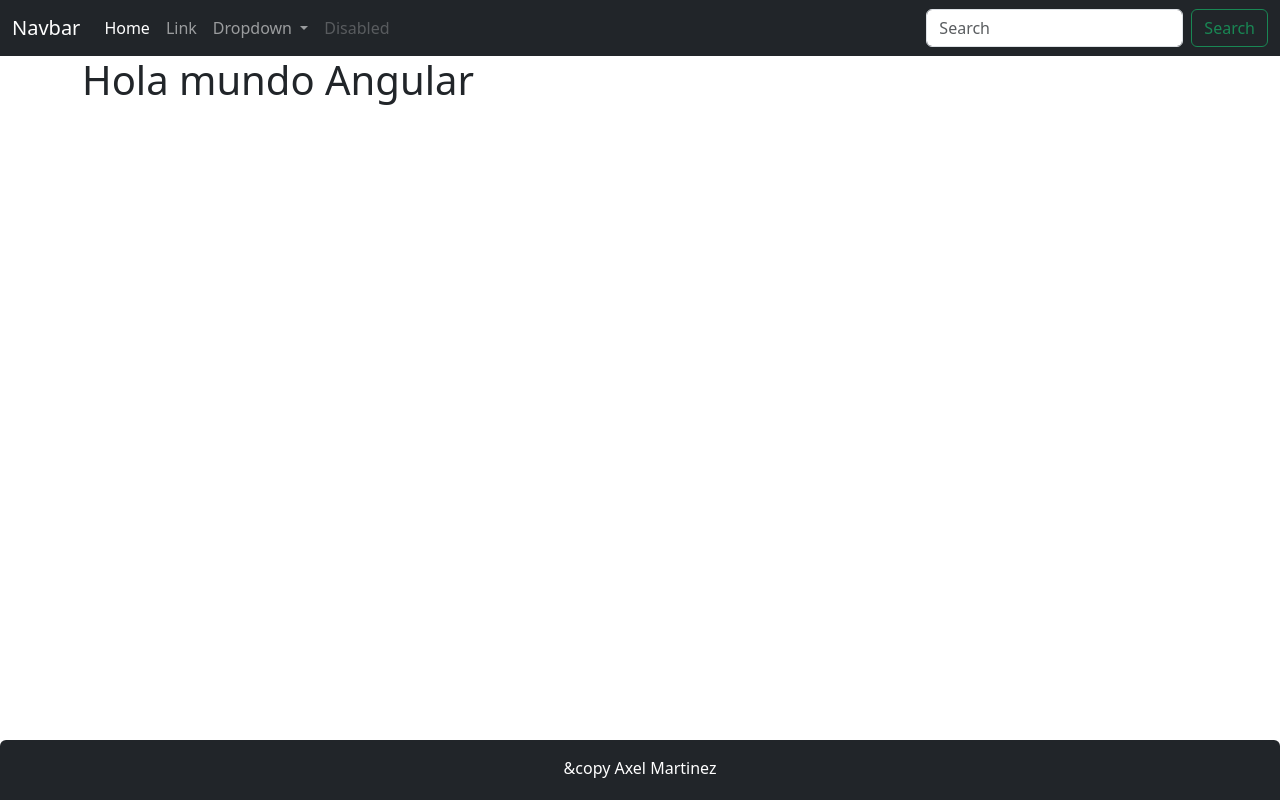
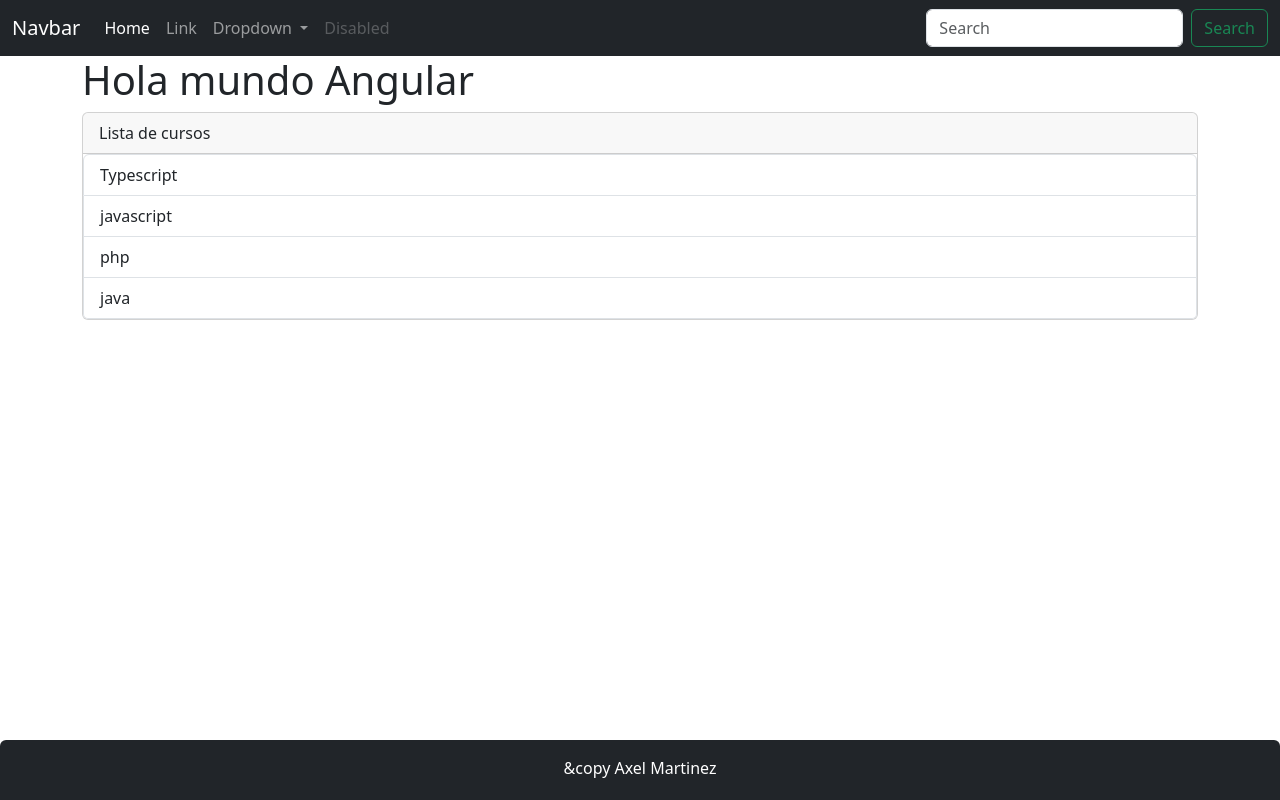
Before and after one commit to Axel200121/Crud-Angular-Spring, an Angular app in the folder frontal/: page / in a window 1280 px wide. Built offline with nearby package versions, Linux system fonts and the light colour scheme.

Commit message:
Componente directiva

```diff
--- a/frontal/src/app/app.component.html
+++ b/frontal/src/app/app.component.html
@@ -1,5 +1,6 @@
 <app-header></app-header>
 <section class="container">
     <h1>Hola mundo Angular</h1>
+    <app-directiva></app-directiva>
 </section>
 <app-footer></app-footer>
--- a/frontal/src/app/app.module.ts
+++ b/frontal/src/app/app.module.ts
@@ -4,12 +4,14 @@
 import { AppComponent } from './app.component';
 import { HeaderComponent } from './header/header.component';
 import { FooterComponent } from './footer/footer.component';
+import { DirectivaComponent } from './directiva/directiva.component';
 
 @NgModule({
   declarations: [
     AppComponent,
     HeaderComponent,
-    FooterComponent
+    FooterComponent,
+    DirectivaComponent
   ],
   imports: [
     BrowserModule,
--- /dev/null
+++ b/frontal/src/app/directiva/directiva.component.html
@@ -0,0 +1,8 @@
+<div class="card">
+    <div class="card-header">
+        Lista de cursos
+    </div>
+    <ul class="list-group">
+        <li *ngFor="let curso of listaCurso" class="list-group-item">{{curso}}</li>
+    </ul>
+</div>
--- /dev/null
+++ b/frontal/src/app/directiva/directiva.component.ts
@@ -0,0 +1,14 @@
+import { Component } from '@angular/core';
+
+@Component({
+  selector: 'app-directiva',
+  templateUrl: './directiva.component.html',
+  styleUrls: ['./directiva.component.css']
+})
+export class DirectivaComponent {
+
+  listaCurso: string[] = ['Typescript','javascript','php','java'];
+
+
+
+}
```
Also changed, not shown: frontal/src/app/directiva/directiva.component.css (added), 1 other file (tests, documents, lock files or other folders).
